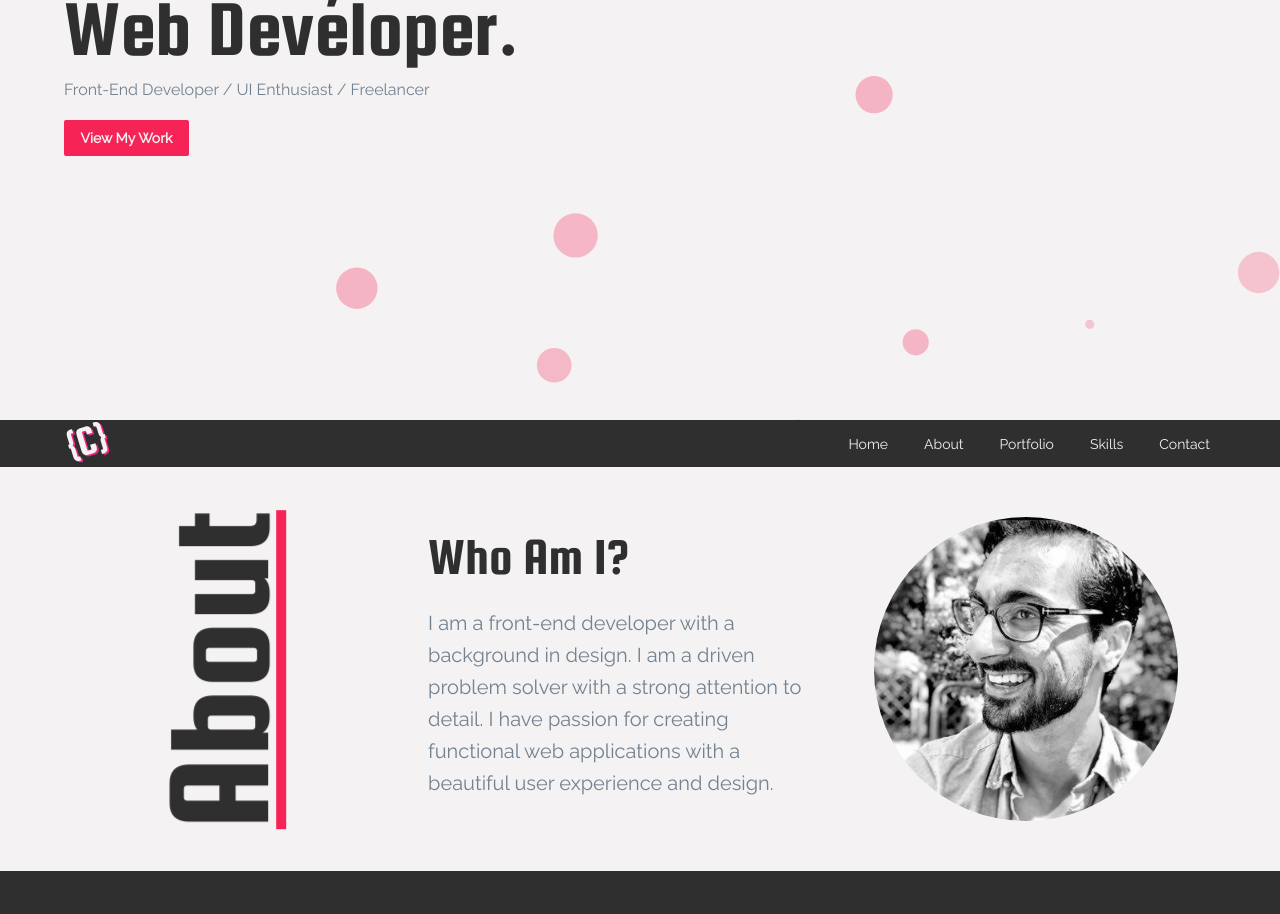
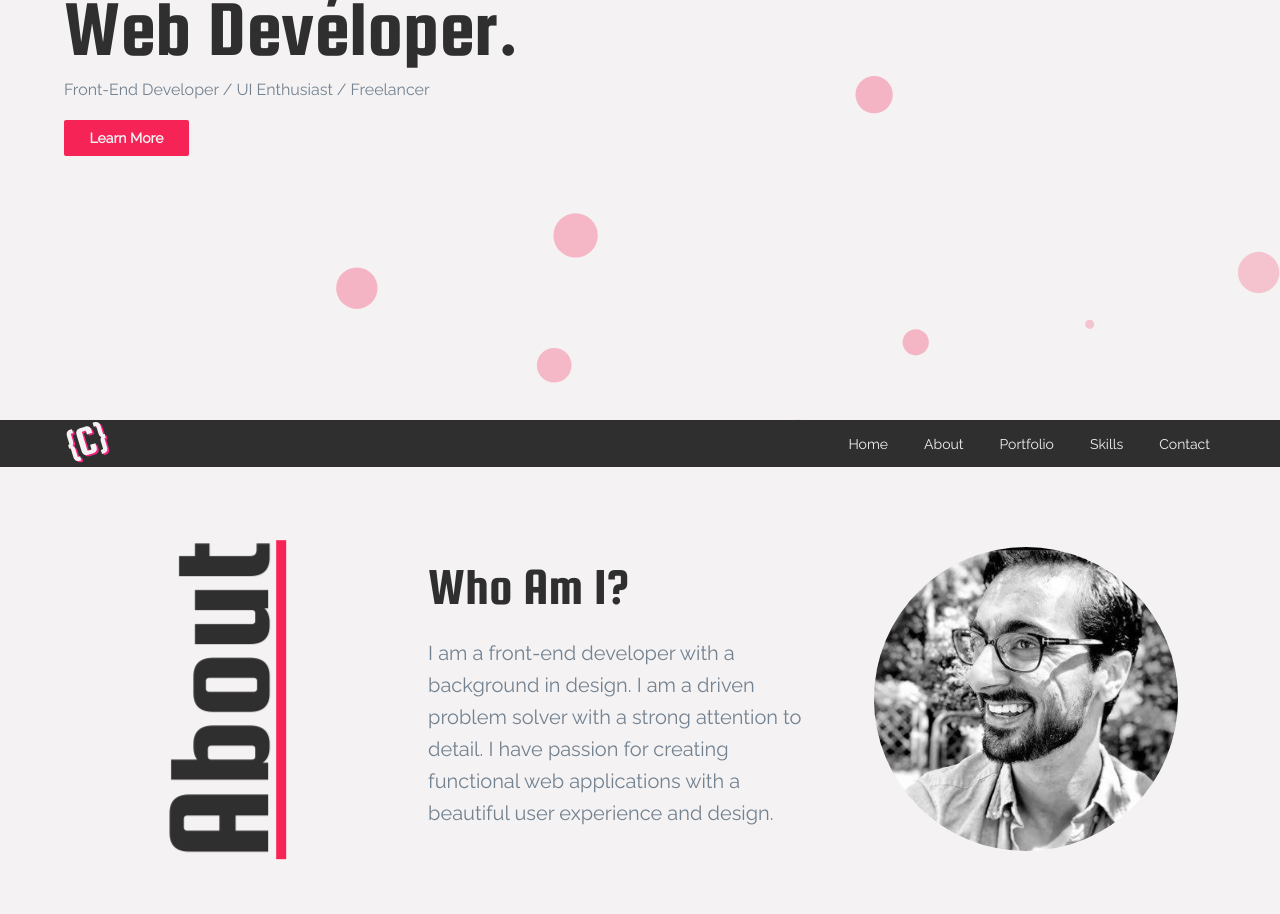
Before and after one commit to chadcuomo/myportfolio, a React (Create React App) app: page / in a window 1280 px wide. Shown: the part 380-1294 px from the top of the page. Built offline with nearby package versions, Linux system fonts and the light colour scheme.

Commit message:
small styling changes

```diff
--- a/src/components/Header.js
+++ b/src/components/Header.js
@@ -85,7 +85,7 @@ class Header extends React.Component {
                     <p>Front-End Developer / UI Enthusiast / Freelancer</p>
                 </div>
                 <div className="header-button">
-                    <button className="main-button" onClick={this.scrollToAbout}>View My Work</button>
+                    <button className="main-button" onClick={this.scrollToAbout}>Learn More</button>
                 </div>
             </div>
             <div className="header-logo-container">
--- a/src/css/style.css
+++ b/src/css/style.css
@@ -327,8 +327,8 @@ button {
     display: flex;
     justify-content: center;
     align-items: center;
-    padding-top: 50px;
-    padding-bottom: 50px;
+    padding-top: 80px;
+    padding-bottom: 80px;
     width: 100vw;
 }
 
```
